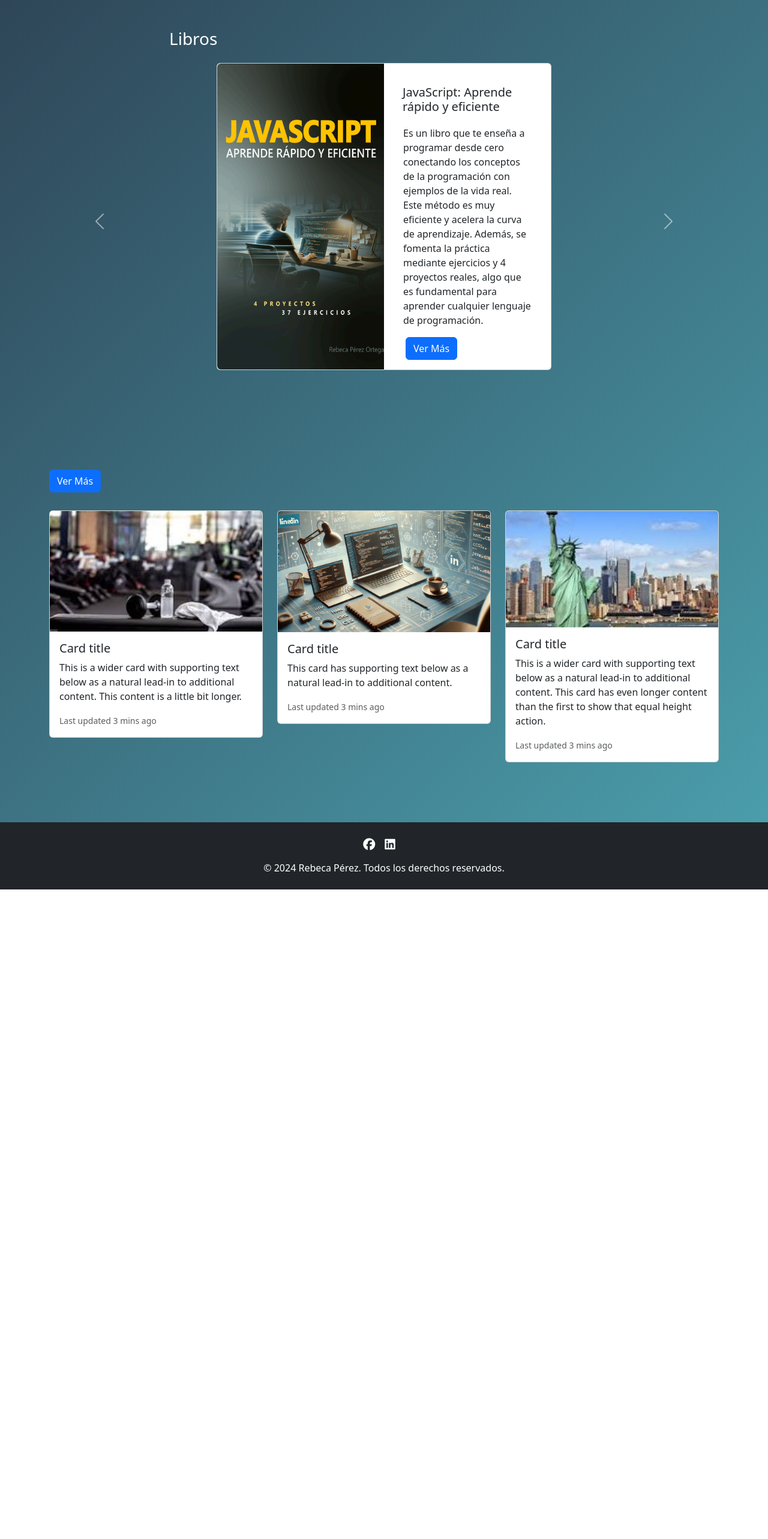
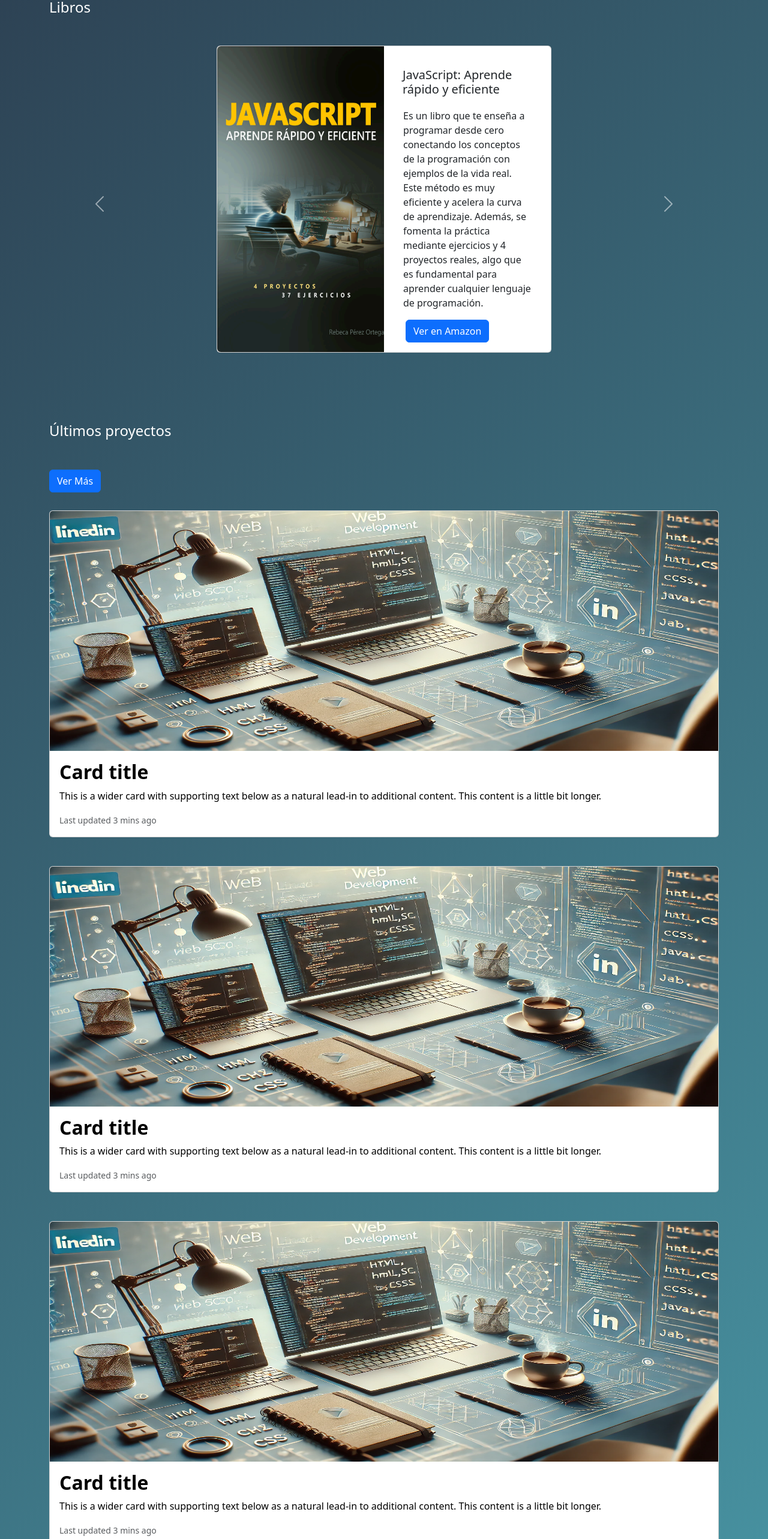
Before and after one commit to Pro-gra-mer/WebPersonal, an Angular app: page / in a window 1280 px wide. Shown: the part 234-2800 px from the top of the page at 60% size. Before the commit the page ends 1717 px from the top, so only its background shows below. Built offline with nearby package versions, Linux system fonts and the light colour scheme.

Commit message:
Idea visual terminada

```diff
--- a/src/app/components/articles/articles.component.css
+++ b/src/app/components/articles/articles.component.css
@@ -1,6 +1,7 @@
-.articles-section {
-  margin-top: 150px;
-  margin-bottom: 100px;
+h4 {
+  color: white;
+  margin-top: 100px;
+  margin-bottom: 50px;
 }
 
 .btn {
--- a/src/app/components/articles/articles.component.html
+++ b/src/app/components/articles/articles.component.html
@@ -1,4 +1,5 @@
-<div class="articles-section">
+<h4>Últimos artículos</h4>
+<div class="articles-section mb-5">
   <a href="#" class="btn btn-primary">Ver Más</a>
   <div class="row row-cols-1 row-cols-md-3 g-4">
     <div class="col">
--- a/src/app/components/cards/cards.component.css
+++ b/src/app/components/cards/cards.component.css
@@ -1,8 +1,15 @@
+h4 {
+  color: white;
+  margin-top: 50px;
+  margin-bottom: 50px;
+}
+
 h5 {
   margin-top: 20px;
   margin-left: 15px;
   margin-bottom: 20px;
 }
+
 .btn {
   margin-left: 20px;
 }
--- a/src/app/components/cards/cards.component.html
+++ b/src/app/components/cards/cards.component.html
@@ -1,3 +1,4 @@
+<h4>Libros</h4>
 <div
   id="carouselExampleAutoplaying"
   class="carousel slide mt-4"
@@ -27,7 +28,12 @@
                 reales, algo que es fundamental para aprender cualquier lenguaje
                 de programación.
               </p>
-              <a href="#" class="btn btn-primary">Ver Más</a>
+              <a
+                href="https://www.amazon.es/JavaScript-Aprende-r%C3%A1pido-y-eficiente/dp/B0D5V5VFKM/ref=tmm_pap_swatch_0?_encoding=UTF8&qid=&sr="
+                class="btn btn-primary"
+                target="_blank"
+                >Ver en Amazon</a
+              >
             </div>
           </div>
         </div>
@@ -55,7 +61,12 @@
                 esta base sólida estarás preparado/a para sumergirte en el resto
                 de la arquitectura de Java.
               </p>
-              <a href="#" class="btn btn-primary">Ver Más</a>
+              <a
+                href="https://www.amazon.es/dp/B0DFWCBQN8"
+                target="_blank"
+                class="btn btn-primary"
+                >Ver en Amazon</a
+              >
             </div>
           </div>
         </div>
@@ -63,7 +74,6 @@
     </div>
     <div class="carousel-item">
       <div class="card mb-3 w-50 mx-auto">
-        <!-- Ajustar el ancho y centrar -->
         <div class="row g-0">
           <div class="col-md-6">
             <img
@@ -85,7 +95,12 @@
                 una lista de tareas y una red social sencilla, que te permitirán
                 poner en práctica lo aprendido y consolidar tus conocimientos.
               </p>
-              <a href="#" class="btn btn-primary">Ver Más</a>
+              <a
+                href="https://www.amazon.es/dp/B0DCVLBZV6"
+                target="_blank"
+                class="btn btn-primary"
+                >Ver en Amazon</a
+              >
             </div>
           </div>
         </div>
--- /dev/null
+++ b/src/app/components/proyects/proyects.component.css
@@ -0,0 +1,23 @@
+h4 {
+  color: white;
+  margin-top: 100px;
+  margin-bottom: 50px;
+}
+
+h5 {
+  color: black;
+  font-size: 2em;
+  font-weight: 700;
+}
+
+p {
+  color: black;
+}
+
+img {
+  height: 400px;
+}
+
+.btn {
+  margin-bottom: 30px;
+}
--- /dev/null
+++ b/src/app/components/proyects/proyects.component.html
@@ -0,0 +1,41 @@
+<h4>Últimos proyectos</h4>
+<a href="#" class="btn btn-primary">Ver Más</a>
+<div class="card mb-5">
+  <img src="assets/images/dalle.webp" class="card-img-top" alt="..." />
+  <div class="card-body">
+    <h5 class="card-title">Card title</h5>
+    <p class="card-text">
+      This is a wider card with supporting text below as a natural lead-in to
+      additional content. This content is a little bit longer.
+    </p>
+    <p class="card-text">
+      <small class="text-body-secondary">Last updated 3 mins ago</small>
+    </p>
+  </div>
+</div>
+<div class="card mb-5">
+  <img src="assets/images/dalle.webp" class="card-img-top" alt="..." />
+  <div class="card-body">
+    <h5 class="card-title">Card title</h5>
+    <p class="card-text">
+      This is a wider card with supporting text below as a natural lead-in to
+      additional content. This content is a little bit longer.
+    </p>
+    <p class="card-text">
+      <small class="text-body-secondary">Last updated 3 mins ago</small>
+    </p>
+  </div>
+</div>
+<div class="card mb-5">
+  <img src="assets/images/dalle.webp" class="card-img-top" alt="..." />
+  <div class="card-body">
+    <h5 class="card-title">Card title</h5>
+    <p class="card-text">
+      This is a wider card with supporting text below as a natural lead-in to
+      additional content. This content is a little bit longer.
+    </p>
+    <p class="card-text">
+      <small class="text-body-secondary">Last updated 3 mins ago</small>
+    </p>
+  </div>
+</div>
--- a/src/app/pages/home/home.component.css
+++ b/src/app/pages/home/home.component.css
@@ -4,9 +4,3 @@
   color: white;
   text-align: center;
 }
-
-h3 {
-  margin-top: 100px;
-  margin-left: 200px;
-  color: white;
-}
--- a/src/app/pages/home/home.component.html
+++ b/src/app/pages/home/home.component.html
@@ -1,6 +1,6 @@
 <h2>Bienvenido/a a mi web personal</h2>
 <div class="container">
-  <h3>Libros</h3>
   <app-cards></app-cards>
+  <app-proyects></app-proyects>
   <app-articles></app-articles>
 </div>
--- a/src/app/pages/home/home.component.ts
+++ b/src/app/pages/home/home.component.ts
@@ -1,11 +1,12 @@
 import { Component } from '@angular/core';
 import { CardsComponent } from '../../components/cards/cards.component';
 import { ArticlesComponent } from '../../components/articles/articles.component';
+import { ProyectsComponent } from '../../components/proyects/proyects.component';
 
 @Component({
   selector: 'app-home',
   standalone: true,
-  imports: [CardsComponent, ArticlesComponent],
+  imports: [CardsComponent, ArticlesComponent, ProyectsComponent],
   templateUrl: './home.component.html',
   styleUrl: './home.component.css',
 })
```
Also changed, not shown: src/app/components/proyects/proyects.component.ts (added, +12 -0 lines), 1 other file (tests, documents, lock files or other folders).
